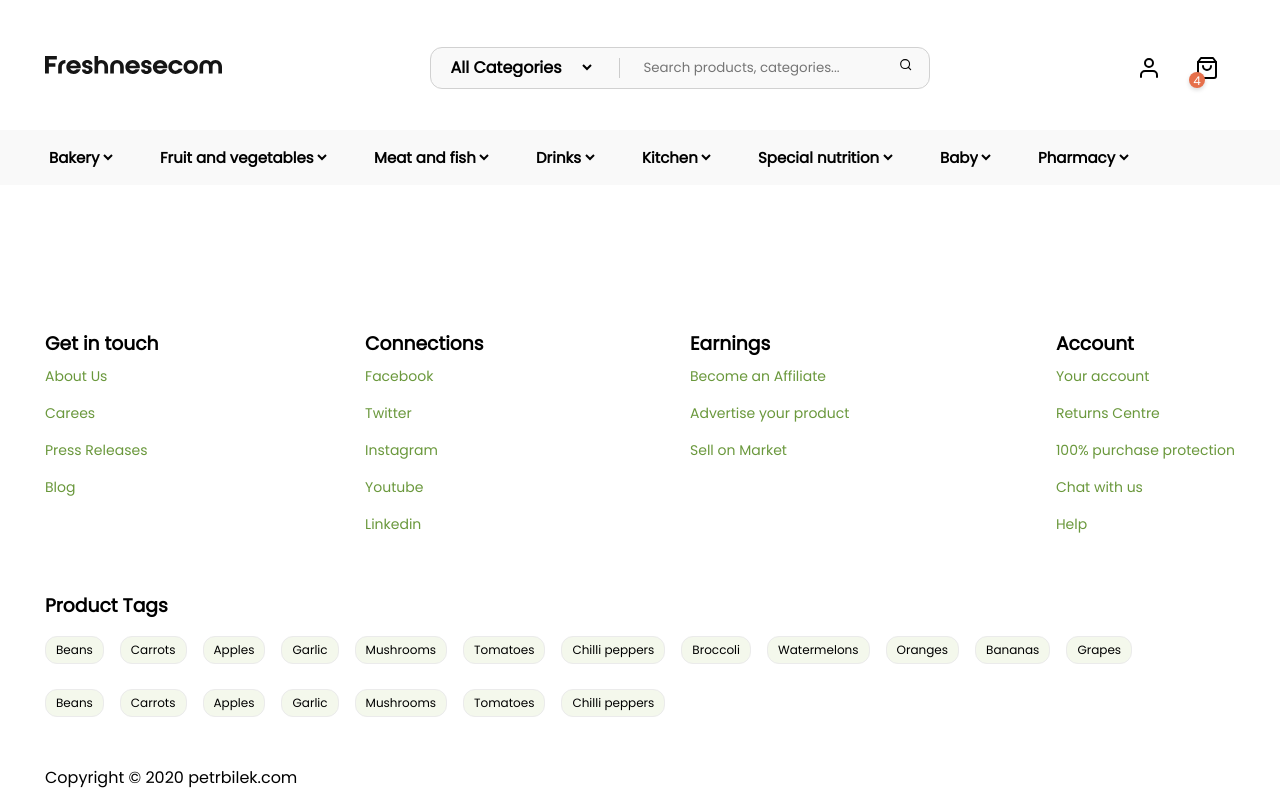
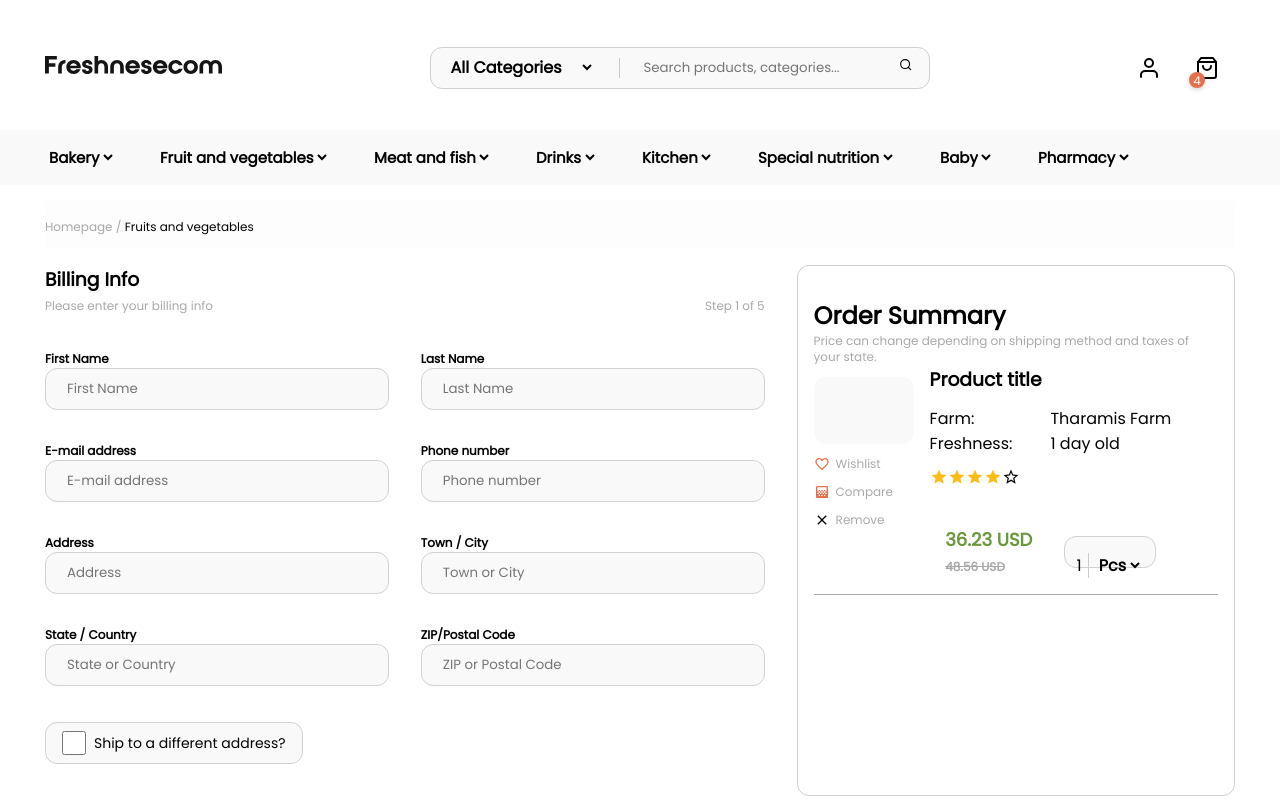
Before and after one commit to brunomatheusc/ecommer-template, a React (Create React App) app: page /checkout in a window 1280 px wide. Shown: the top 800 px of the page. Built offline with nearby package versions, Linux system fonts and the light colour scheme.

Commit message:
[Checkout] Starting implementation of checkout page

```diff
--- a/src/components/Breadcrumb/styles.ts
+++ b/src/components/Breadcrumb/styles.ts
@@ -2,6 +2,7 @@ import styled from 'styled-components';
 
 export const Container = styled.div`
 	height: 48px;
+	background: #fdfdfd;
 
 	display: flex;
 	align-items: center;
--- /dev/null
+++ b/src/pages/Cart/styles.ts
@@ -0,0 +1,5 @@
+import styled from 'styled-components';
+
+export const Container = styled.div`
+
+`;
--- a/src/pages/Checkout/index.tsx
+++ b/src/pages/Checkout/index.tsx
@@ -1,11 +1,137 @@
 import React, { FC } from 'react';
+import { MdClose, MdFavoriteBorder, MdGradient, MdRemove, MdStar, MdStarBorder } from 'react-icons/md';
+import Breadcrumb from '../../components/Breadcrumb';
+import Flex from '../../components/Flex';
+import Grid from '../../components/Grid';
 
-import { Container } from './styles';
+import { Container, Wrapper, BillingInfo, OrderSummary, Billing, Input, CheckboxWrapper, ProductTile, ProductImage, Price, Box, InputSimple } from './styles';
 
 const Checkout: FC = () => {
 	return (
 		<Container>
+			<Breadcrumb />
 
+			<Wrapper>
+				<Billing flexDirection="column">
+					<BillingInfo flexDirection="column">
+						<h3>Billing Info</h3>
+
+						<Flex justify="space-between">
+							<small>Please enter your billing info</small>
+							<small>Step 1 of 5</small>
+						</Flex>
+
+						<Grid gridTemplateColumns="1fr 1fr" gridGap={ 32 }>
+							<Flex flexDirection="column">
+								<label htmlFor="">First Name</label>
+								<Input placeholder="First Name" />
+							</Flex>
+
+							<Flex flexDirection="column">
+								<label htmlFor="">Last Name</label>
+								<Input placeholder="Last Name" />
+							</Flex>
+
+							<Flex flexDirection="column">
+								<label htmlFor="">E-mail address</label>
+								<Input placeholder="E-mail address" />
+							</Flex>
+
+							<Flex flexDirection="column">
+								<label htmlFor="">Phone number</label>
+								<Input placeholder="Phone number" />
+							</Flex>
+
+							<Flex flexDirection="column">
+								<label htmlFor="">Address</label>
+								<Input placeholder="Address" />
+							</Flex>
+
+							<Flex flexDirection="column">
+								<label htmlFor="">Town / City</label>
+								<Input placeholder="Town or City" />
+							</Flex>
+
+							<Flex flexDirection="column">
+								<label htmlFor="">State / Country</label>
+								<Input placeholder="State or Country" />
+							</Flex>
+
+							<Flex flexDirection="column">
+								<label htmlFor="">ZIP/Postal Code</label>
+								<Input placeholder="ZIP or Postal Code" />
+							</Flex>
+						</Grid>
+
+						<CheckboxWrapper align="center">
+							<input type="checkbox"/>
+							<label htmlFor="">Ship to a different address?</label>
+						</CheckboxWrapper>
+					</BillingInfo>
+				</Billing>
+
+				<OrderSummary>
+					<Flex flexDirection="column">
+						<h2>Order Summary</h2>
+						<small>Price can change depending on shipping method and taxes of your state.</small>
+
+						<ProductTile flexDirection="row">
+							<Flex flexDirection="column">
+								<ProductImage />
+
+								<Flex align="center">
+									<MdFavoriteBorder color="#e5704b" />
+									<span>Wishlist</span>
+								</Flex>
+
+								<Flex align="center">
+									<MdGradient color="#e5704b" />
+									<span>Compare</span>
+								</Flex>
+
+								<Flex align="center">
+									<MdClose />
+									<span>Remove</span>
+								</Flex>
+							</Flex>
+
+							<Flex flexDirection="column">
+								<h3>Product title</h3>
+
+								<Grid gridTemplateColumns="1fr 1fr">
+									<span>Farm:</span><span>Tharamis Farm</span>
+									<span>Freshness:</span><span>1 day old</span>
+								</Grid>
+
+								<Flex>
+									{ [1, 2, 3, 4, 5].map((star, index) => {
+										return (
+											(star < 5) ? <MdStar size={ 18 } color="#fdbc15" key={ index } /> : <MdStarBorder size={ 18 } key={ index } />
+										);
+									})}
+								</Flex>
+
+								<Box align="center" justify="space-around">
+									<Price>
+										<h3>36.23 USD</h3>
+										<strong>48.56 USD</strong>
+									</Price>
+
+									<InputSimple>
+										<Flex align="center" justify="center">
+											<span>1</span>
+
+											<select name="" id="">
+												<option value="pcs">Pcs</option>
+											</select>
+										</Flex>
+									</InputSimple>
+								</Box>
+							</Flex>
+						</ProductTile>
+					</Flex>
+				</OrderSummary>
+			</Wrapper>
 		</Container>
 	);
 }
--- a/src/pages/Checkout/styles.ts
+++ b/src/pages/Checkout/styles.ts
@@ -1,5 +1,155 @@
 import styled from 'styled-components';
+import Flex from '../../components/Flex';
 
-export const Container = styled.div`
+export const Container = styled.div``;
+
+export const Wrapper = styled(Flex)`
+	padding-top: 16px;
+
+	small {
+		font-size: 12px;
+		line-height: 16px;
+		color: #a9a9a9;
+	}
+`;
+
+export const Billing = styled(Flex)`
+	width: 66%;
+`;
+
+export const BillingInfo = styled(Flex)`
+	label {
+		font-size: 12px;
+		font-weight: bold;
+	}
+
+	> div {
+		margin-top: 4px;
+		margin-bottom: 32px;
+	}
+`;
+
+export const Input = styled.input`
+	height: 42px;
+	padding: 11px 21px;
+	background: #f9f9f9;
+
+	border: 1px solid #d1d1d1;
+	box-sizing: border-box;
+	border-radius: 12px;
+`;
+
+export const CheckboxWrapper = styled(Flex)`
+	height: 42px;
+	width: fit-content;
+	margin-top: 32px;
+	padding: 9px 16px;
+	background: #f9f9f9;
+
+	border: 1px solid #d1d1d1;
+	box-sizing: border-box;
+	border-radius: 12px;
+
+	input[type="checkbox"] {
+		width: 24px;
+		height: 24px;
+	}
+
+	label {
+		margin-left: 8px;
+		font-size: 14px;
+		font-weight: 400;
+	}
+`;
+
+export const OrderSummary = styled(Flex)`
+	padding: 32px 16px;
+	margin-left: 32px;
+	background: #ffffff;
+
+	border: 1px solid #d1d1d1;
+	box-sizing: border-box;
+	border-radius: 12px;
+`;
+
+export const ProductTile = styled(Flex)`
+	border-bottom: 1px solid #a9a9a9;
+
+	> div {
+		margin-right: 16px;
+
+		div {
+			margin-top: 12px;
+		}
+
+		svg + span {
+			margin-left: 6px;
+			font-size: 12px;
+			line-height: 16px;
+			color: #a9a9a9;
+		}
+	}
 
 `;
+
+export const ProductImage = styled.div`
+	height: 67px;
+	width: 100px;
+
+	background: #f9f9f9;
+	border-radius: 12px;
+`;
+
+export const Price = styled.div`
+	padding: 16px 0;
+
+	h3 {
+		font-size: 18px;
+		font-weight: 600;
+		color: #6a983c;
+	}
+
+	strong {
+		font-size: 12px;
+		font-weight: 600;
+		color: #a9a9a9;
+		text-decoration: line-through;
+	}
+`;
+
+export const Box = styled(Flex)``;
+
+export const InputSimple = styled.div`
+	height: 32px;
+	width: 92px;
+	background: #F9F9F9;
+
+	border: 1px solid #D1D1D1;
+	box-sizing: border-box;
+	border-radius: 12px;
+
+	> div {
+		margin-top: 0;
+		padding: 4px;
+
+		span {
+			padding-right: 6px;
+			border-right: solid 1px #ccc;
+		}
+	}
+
+	select, input, button {
+		border: none;
+		background: transparent;
+	}
+
+	select {
+		padding-left: 6px;
+		font-size: 16px;
+		font-weight: bold;
+	}
+
+	input {
+		padding: 0 24px;
+	}
+`;
--- a/src/pages/Detail/styles.ts
+++ b/src/pages/Detail/styles.ts
@@ -95,6 +95,7 @@ export const Price = styled.div`
 		text-decoration: line-through;
 	}
 `;
+
 export const InputSimple = styled.div`
 	height: 48px;
 	width: 120px;
--- a/src/routes/index.tsx
+++ b/src/routes/index.tsx
@@ -9,6 +9,7 @@ import Home from '../pages/Home';
 import Category from '../pages/Category';
 import Footer from '../components/Footer';
 import Detail from '../pages/Detail';
+import Checkout from '../pages/Checkout';
 
 const Routes: FC = () => {
 	return (
@@ -22,6 +23,7 @@ const Routes: FC = () => {
 						<Route path="/" exact component={ Home } />
 						<Route path="/category" component={ Category } />
 						<Route path="/product" component={ Detail } />
+						<Route path="/checkout" component={ Checkout } />
 					</div>
 
 					{ <Footer /> }
```
Also changed, not shown: src/pages/Cart/index.tsx (added, +13 -0 lines).
